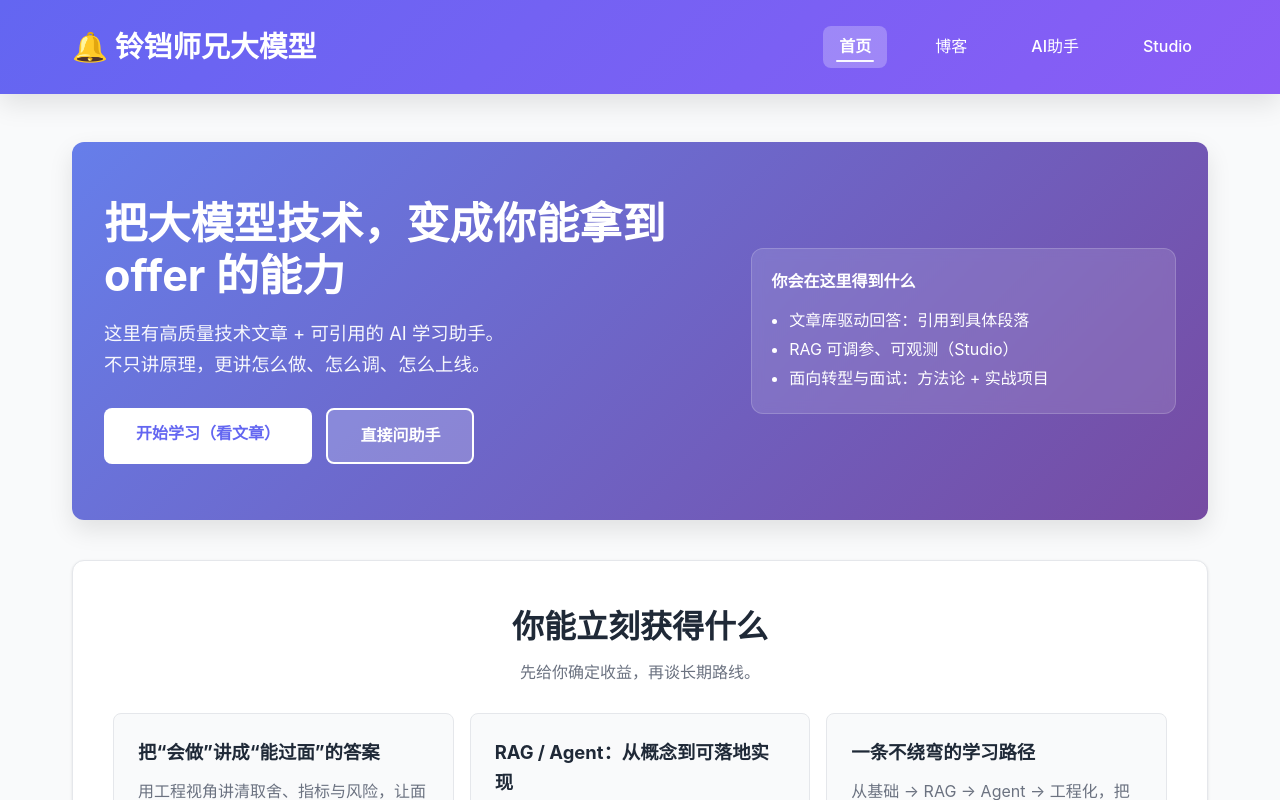
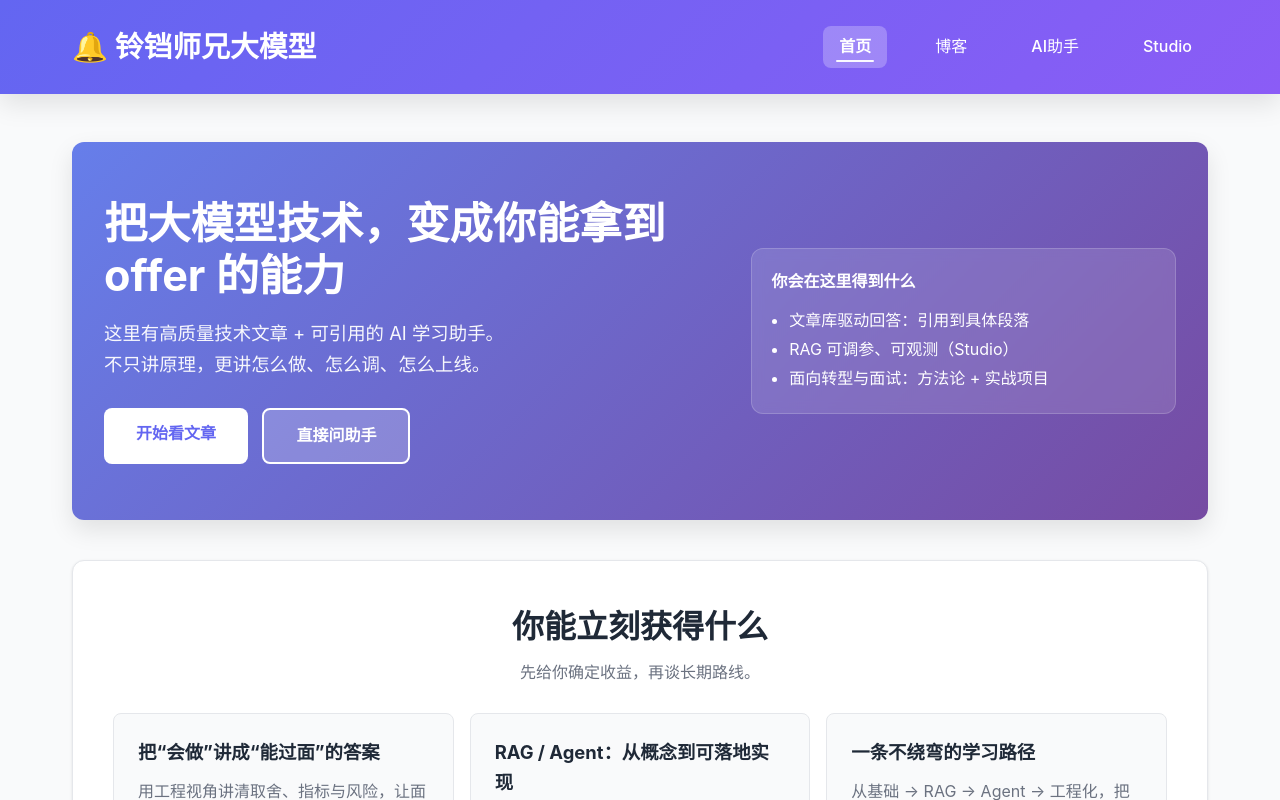
Before and after one commit to planetInGalaxy/LLMBlog, a React (Vite) app in the folder frontend/: page / in a window 1280 px wide. Shown: the top 800 px of the page. Built offline with nearby package versions, Linux system fonts and the light colour scheme; no server answers.

Commit message:
ui: tweak homepage CTA text and enlarge citation superscripts

```diff
--- a/frontend/src/pages/HomePage.jsx
+++ b/frontend/src/pages/HomePage.jsx
@@ -56,7 +56,7 @@ function HomePage() {
             </p>
 
             <div className="home-hero-actions">
-              <Link to="/blog" className="btn btn-primary">开始学习（看文章）</Link>
+              <Link to="/blog" className="btn btn-primary">开始看文章</Link>
               <Link to="/assistant" className="btn btn-secondary">直接问助手</Link>
             </div>
           </div>
--- a/frontend/src/styles/pages/assistant.css
+++ b/frontend/src/styles/pages/assistant.css
@@ -118,7 +118,7 @@
 
 /* 回答内的引用角标（¹²³…） */
 .citation-inline {
-  font-size: 1.05em; /* 稍微大一点 */
+  font-size: 1.18em; /* 再大一点 */
   vertical-align: super;
   text-decoration: none;
   color: var(--primary-color);
```
